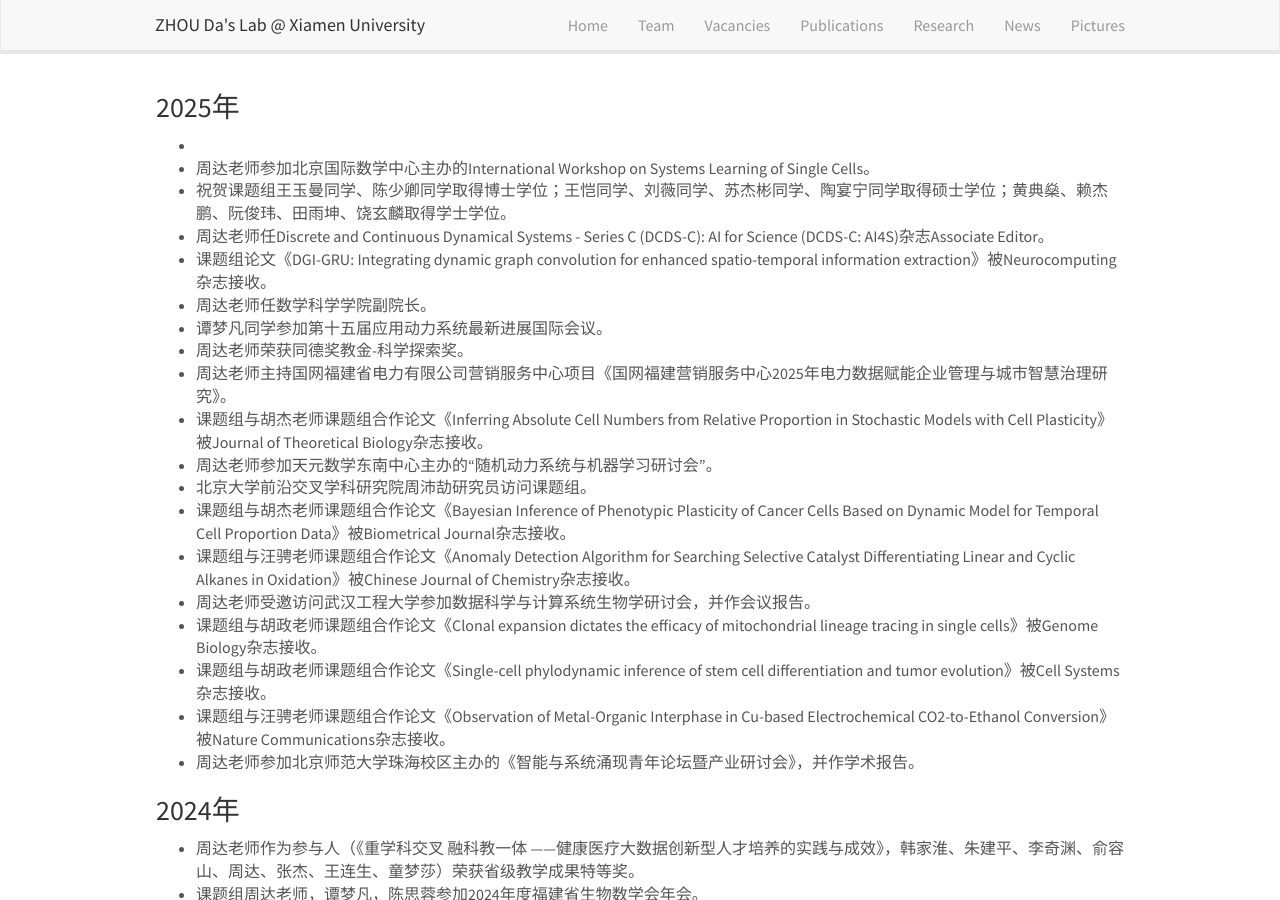
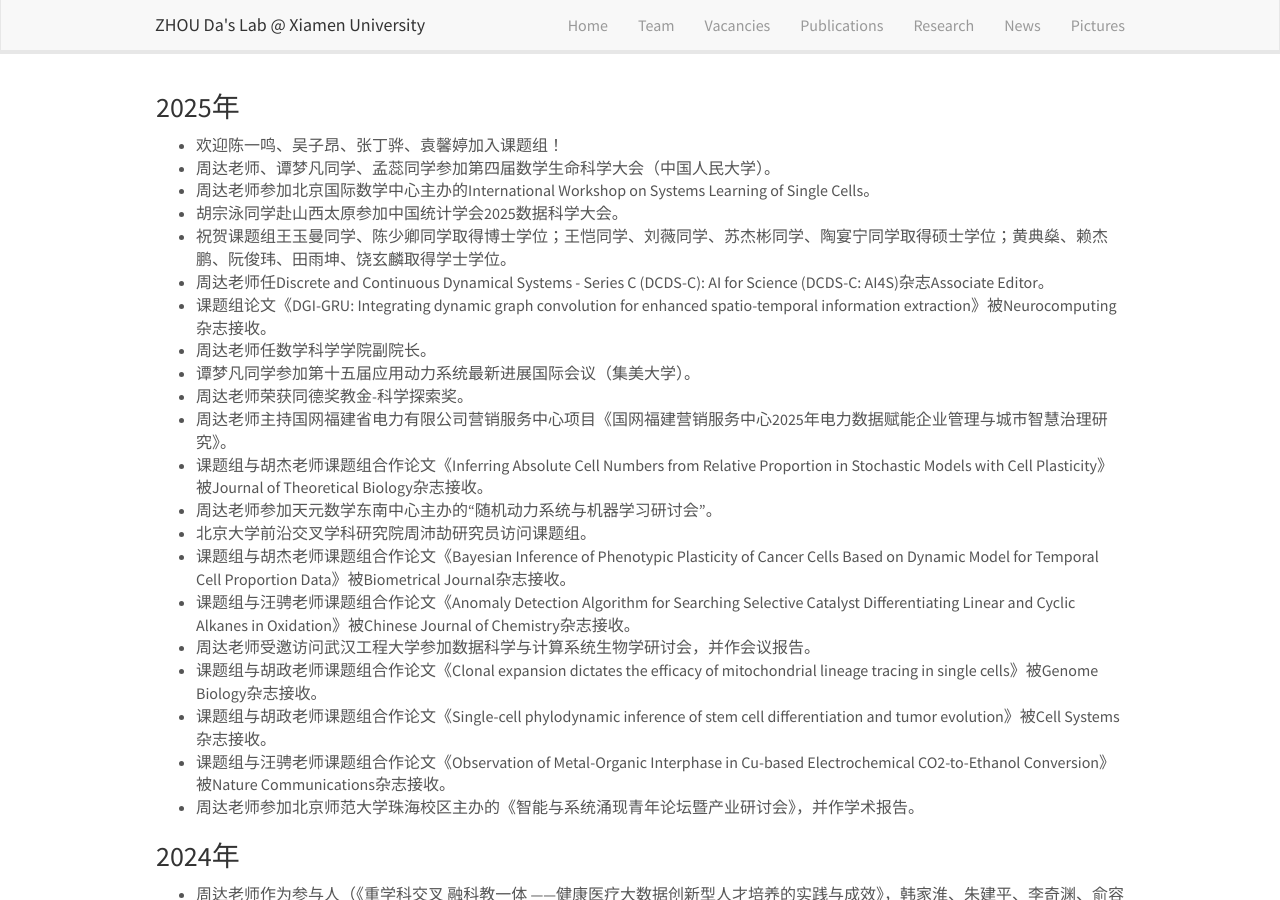
Before and after one commit to ZhouDaLab/zhoudalab.github.io, a Jekyll site: the page built from _pages/news.md, in a window 1280 px wide and 900 px high. Built offline with Jekyll 4.4.1, drawn with Linux system fonts in a browser that asks for light colours; nearby versions of some CDN libraries.

Commit message:
Update news.md

```diff
--- a/_pages/news.md
+++ b/_pages/news.md
@@ -8,13 +8,15 @@ permalink: /news/
 
 ### 2025年
 
--
+- 欢迎陈一鸣、吴子昂、张丁骅、袁馨婷加入课题组！
+- 周达老师、谭梦凡同学、孟蕊同学参加第四届数学生命科学大会（中国人民大学）。
 - 周达老师参加北京国际数学中心主办的International Workshop on Systems Learning of Single Cells。
+- 胡宗泳同学赴山西太原参加中国统计学会2025数据科学大会。
 - 祝贺课题组王玉曼同学、陈少卿同学取得博士学位；王恺同学、刘薇同学、苏杰彬同学、陶宴宁同学取得硕士学位；黄典燊、赖杰鹏、阮俊玮、田雨坤、饶玄麟取得学士学位。
 - 周达老师任Discrete and Continuous Dynamical Systems - Series C (DCDS-C): AI for Science (DCDS-C: AI4S)杂志Associate Editor。
 - 课题组论文《DGI-GRU: Integrating dynamic graph convolution for enhanced spatio-temporal information extraction》被Neurocomputing杂志接收。
 - 周达老师任数学科学学院副院长。
-- 谭梦凡同学参加第十五届应用动力系统最新进展国际会议。
+- 谭梦凡同学参加第十五届应用动力系统最新进展国际会议（集美大学）。
 - 周达老师荣获同德奖教金-科学探索奖。
 - 周达老师主持国网福建省电力有限公司营销服务中心项目《国网福建营销服务中心2025年电力数据赋能企业管理与城市智慧治理研究》。
 - 课题组与胡杰老师课题组合作论文《Inferring Absolute Cell Numbers from Relative Proportion in Stochastic Models with Cell Plasticity》被Journal of Theoretical Biology杂志接收。
```
